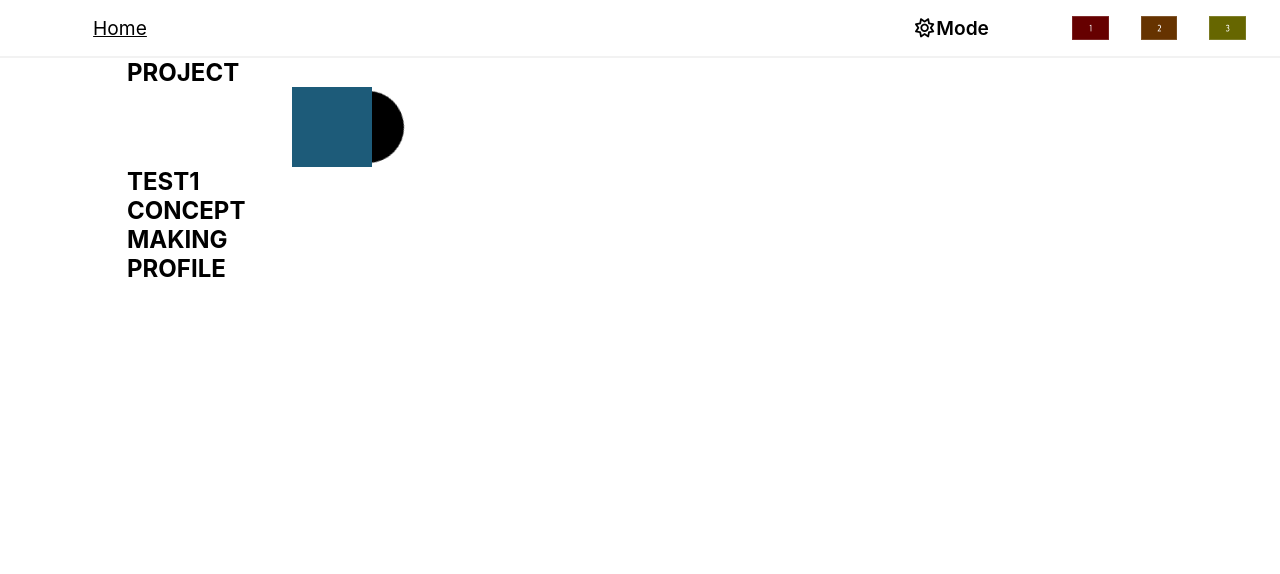
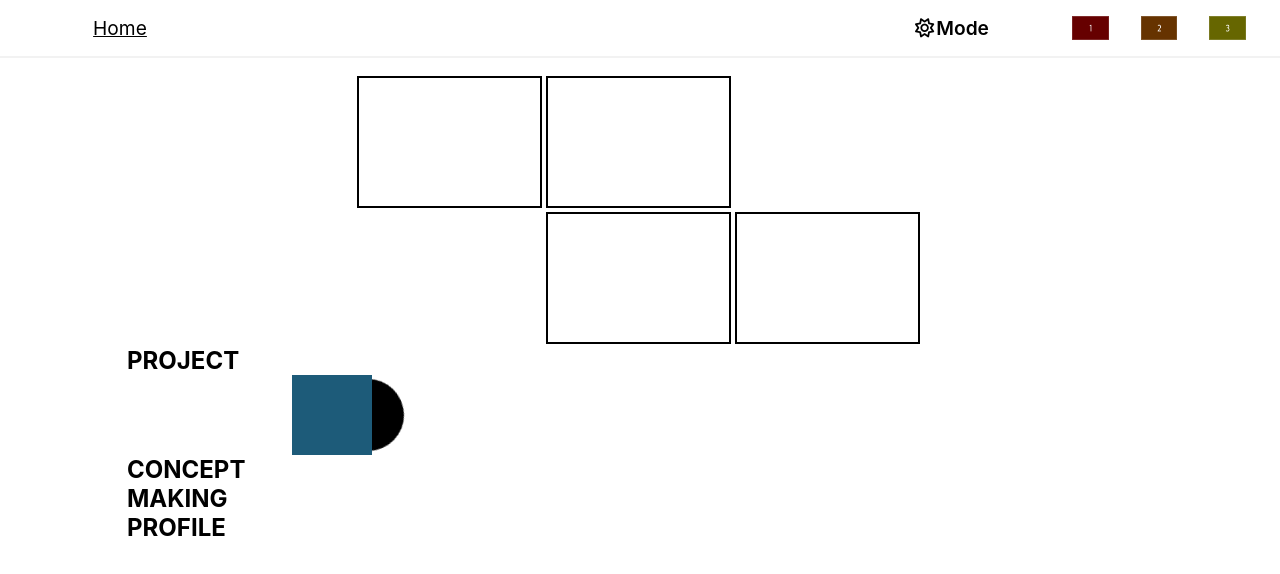
Before and after one commit to Honey-Bi/Portfolio-Web, a React (Create React App) app: page /making in a window 1280 px wide. Shown: the top 574 px of the page. Built offline with nearby package versions, Linux system fonts and the light colour scheme.

Commit message:
제작과정 제작중

```diff
--- a/src/component/Making.tsx
+++ b/src/component/Making.tsx
@@ -1,12 +1,11 @@
 import Header from "./Header";
-// import { useState } from "react";
 
 import '../css/making.css'
 
 export default function Making() {
 
     const toTop = () => {
-        const top:Element = document.getElementById('top') as Element;
+        const top = document.getElementById('top') as Element;
         top.scrollIntoView(true);
     }
 
@@ -16,7 +15,14 @@ export default function Making() {
             <Header/>
             <div id="down">
                 <div className="container making-flex">
-
+                    <div className="boxs ">
+                        <div className="bob"></div>
+                        <div className="bob"></div>
+                        <div className="bob"></div>
+                        <div className="bob"></div>
+                        <div className="bob"></div>
+                        <div className="bob"></div>
+                    </div>
                     <div className="info">
                         <div className="info-project">
                             <div className="info-title">project</div>
@@ -29,9 +35,6 @@ export default function Making() {
                             </div>
                             <div className="info-sub">
                             </div>
-                        </div>
-                        <div className="info-test1">
-                            <div className="info-title">test1</div>
                         </div>
                         <div className="info-concept">
                             <div className="info-title">concept</div>
--- a/src/css/header.css
+++ b/src/css/header.css
@@ -19,10 +19,12 @@ nav {
     & nav {
         background-color: var(--base-dark);
     }
+    & .dropZone {
+        box-shadow: 0 0 3px 4px #ff7a7a inset;
+    }
 }
-
-.dark .dropZone {
-    box-shadow: 0 0 3px 4px #ff7a7a inset;
+.dropZone {
+    box-shadow: 0 0 0 3px #ff7a7a inset;
 }
 .reload {
     cursor: pointer;
@@ -105,9 +107,6 @@ nav {
 .polygon:nth-child(6) {
     transform: rotate(300deg);
 }
-.dropZone {
-    box-shadow: 0 0 0 3px #ff7a7a inset;
-}
 
 .logo1 {
     border-radius: 0.25rem;
--- a/src/css/making.css
+++ b/src/css/making.css
@@ -4,6 +4,29 @@
     flex-direction: column;
 }
 
+.boxs {
+    position: relative;
+    display: flex;
+    flex-direction: row;
+    width: 50%;
+    margin: 0 auto;
+    margin-top: 1rem;
+    flex-wrap: wrap;
+    /* transform: rotate(-45deg); */
+    & :nth-child(3), & :nth-child(4) {
+        border: 2px solid #fff;
+    }
+}
+.bob {
+    position: relative;
+    width: calc(33% - 7px);
+    height: 10vw;
+    float: left;
+    margin: 2px;
+    top: calc(50% - 50px);
+    border: 2px solid #000;
+    /* transform: rotate(45deg); */
+}
 .info {
     position: relative;
     width: 90%;
```
